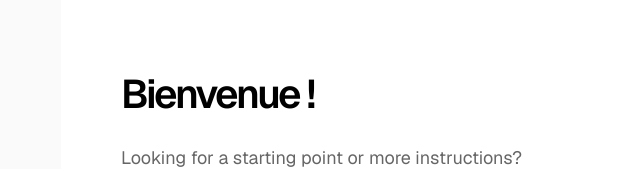
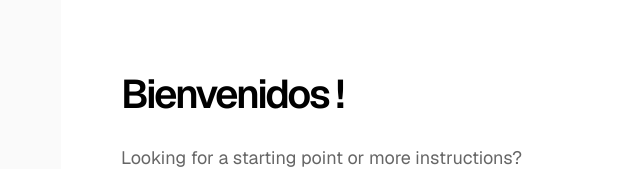
Before and after one commit to alexisburner-glinfo/mon-premier-projet, a Next.js app: page / in a window 1280 px wide. Shown: the part 252-421 px from the top of the page, without its empty margins (179-819 px from the left). Built offline with nearby package versions, Linux system fonts and the light colour scheme.

Commit message:
Changement de langue

```diff
--- a/src/app/page.tsx
+++ b/src/app/page.tsx
@@ -15,7 +15,7 @@ export default function Home() {
           priority
         />
         <div className={styles.intro}>
-          <h1>Bienvenue !</h1>
+          <h1>Bienvenidos !</h1>
           <p>
             Looking for a starting point or more instructions? Head over to{" "}
             <a
```
